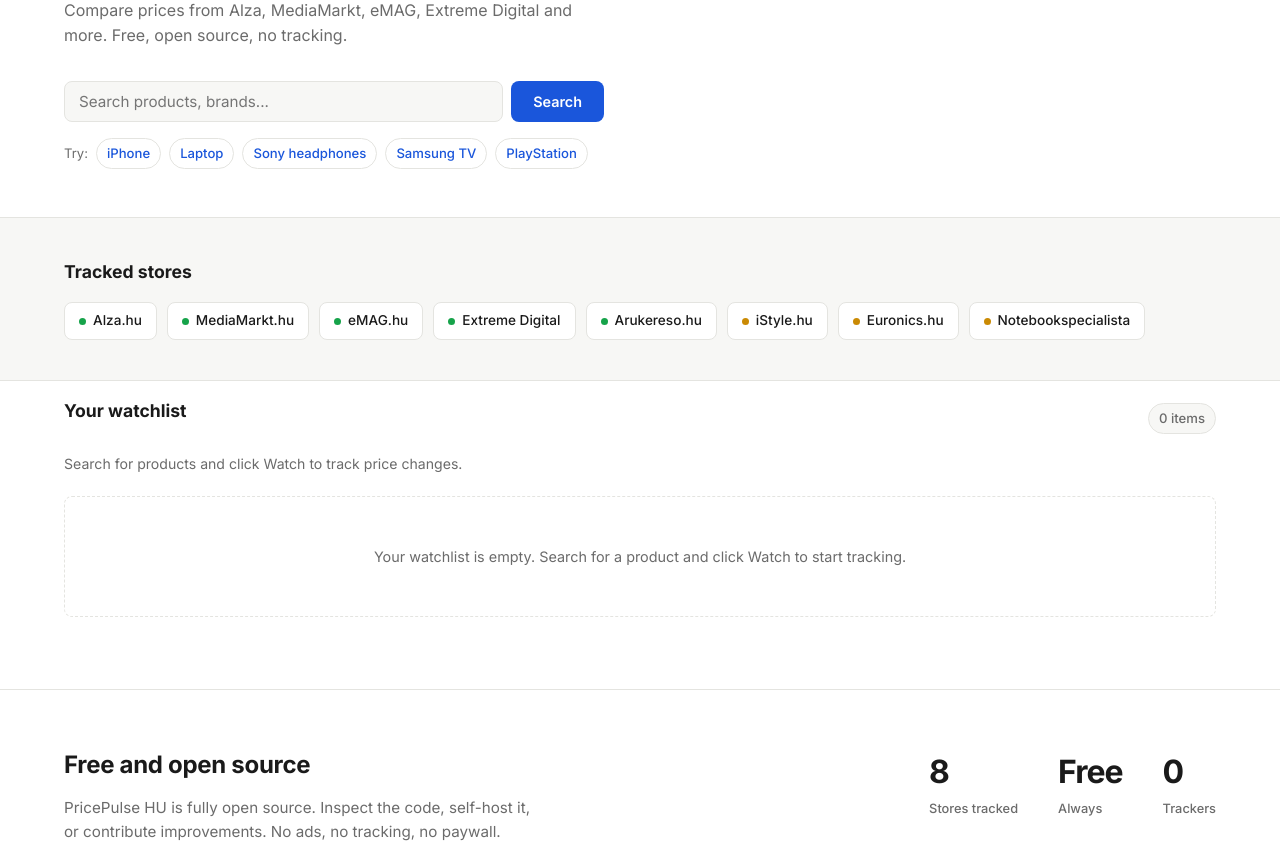
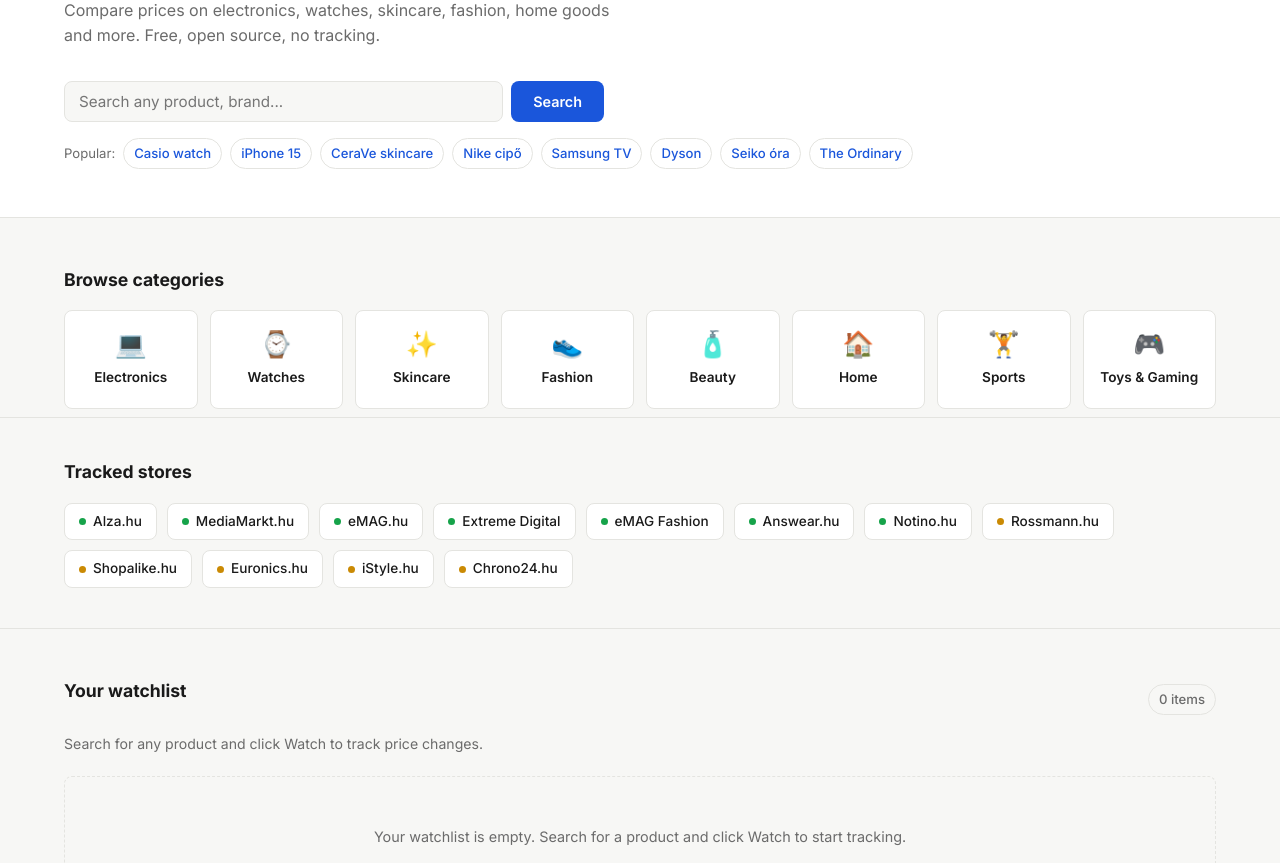
Before and after one commit to oliprovscode/hu-deals-finder, a website: page index.html in a window 1280 px wide. Shown: the part 298-1161 px from the top of the page. Drawn offline with Linux system fonts and the light colour scheme.

Commit message:
Expand to all product categories: watches, skincare, fashion, beauty, home, sports + category grid + updated stores

```diff
--- a/index.html
+++ b/index.html
@@ -3,12 +3,12 @@
 <head>
   <meta charset="UTF-8" />
   <meta name="viewport" content="width=device-width, initial-scale=1.0" />
-  <title>PricePulse HU - Best Tech & Electronics Deals in Hungary</title>
-  <meta name="description" content="Compare prices from Alza, MediaMarkt, eMAG, Extreme Digital and more Hungarian electronics stores. Find the biggest discounts updated daily. Free and open source." />
-  <meta name="keywords" content="Hungary deals, akcio, Alza Hungary, MediaMarkt Hungary, eMAG deals, electronics price comparison, tech deals HU" />
+  <title>PricePulse HU - Best Deals in Hungary</title>
+  <meta name="description" content="Compare prices from Hungarian shops across electronics, watches, skincare, fashion, home and more. Find the biggest discounts updated daily. Free and open source." />
+  <meta name="keywords" content="Hungary deals, akcio, Alza Hungary, MediaMarkt Hungary, eMAG deals, price comparison HU, watches Hungary, skincare Hungary, Chrono24" />
   <meta name="robots" content="index, follow" />
-  <meta property="og:title" content="PricePulse HU - Tech Deals in Hungary" />
-  <meta property="og:description" content="Open source price comparison for Hungarian electronics shops." />
+  <meta property="og:title" content="PricePulse HU - Best Deals in Hungary" />
+  <meta property="og:description" content="Open source price comparison for Hungarian shops — electronics, watches, skincare, fashion and more." />
   <meta property="og:type" content="website" />
   <link rel="canonical" href="https://pricepulse-hu.vercel.app/" />
   <link rel="preconnect" href="https://fonts.googleapis.com">
@@ -36,22 +36,41 @@
         <span class="hero-badge">Hungary Only</span>
         <a href="https://github.com/oliprovscode/hu-deals-finder" target="_blank" rel="noopener" class="oss-badge">Open Source</a>
       </div>
-      <h1 class="hero-title">Find the best tech deals<br>across Hungarian shops</h1>
-      <p class="hero-sub">Compare prices from Alza, MediaMarkt, eMAG, Extreme Digital and more. Free, open source, no tracking.</p>
+      <h1 class="hero-title">Find the best deals<br>across Hungarian shops</h1>
+      <p class="hero-sub">Compare prices on electronics, watches, skincare, fashion, home goods and more. Free, open source, no tracking.</p>
       <form class="search-bar" onsubmit="goSearch(event)">
-        <input type="text" id="searchInput" placeholder="Search products, brands..." autocomplete="off" />
+        <input type="text" id="searchInput" placeholder="Search any product, brand..." autocomplete="off" />
         <button type="submit" class="btn-primary">Search</button>
       </form>
       <div class="search-suggestions">
-        <span class="suggestion-label">Try:</span>
-        <a class="suggestion" href="/search.html?q=iPhone">iPhone</a>
-        <a class="suggestion" href="/search.html?q=laptop">Laptop</a>
-        <a class="suggestion" href="/search.html?q=Sony+headphones">Sony headphones</a>
+        <span class="suggestion-label">Popular:</span>
+        <a class="suggestion" href="/search.html?q=Casio+watch">Casio watch</a>
+        <a class="suggestion" href="/search.html?q=iPhone+15">iPhone 15</a>
+        <a class="suggestion" href="/search.html?q=CeraVe+skincare">CeraVe skincare</a>
+        <a class="suggestion" href="/search.html?q=Nike+cip%C5%91">Nike cipő</a>
         <a class="suggestion" href="/search.html?q=Samsung+TV">Samsung TV</a>
-        <a class="suggestion" href="/search.html?q=PlayStation">PlayStation</a>
+        <a class="suggestion" href="/search.html?q=Dyson">Dyson</a>
+        <a class="suggestion" href="/search.html?q=Seiko+%C3%B3ra">Seiko óra</a>
+        <a class="suggestion" href="/search.html?q=The+Ordinary">The Ordinary</a>
       </div>
     </div>
   </header>
+
+  <section class="categories-section">
+    <div class="container">
+      <h2 class="section-title">Browse categories</h2>
+      <div class="cat-grid">
+        <a href="/search.html?q=laptop+akcio" class="cat-card"><span class="cat-icon">💻</span><span>Electronics</span></a>
+        <a href="/search.html?q=kar%C3%B3ra+%C3%B3ra" class="cat-card"><span class="cat-icon">⌚</span><span>Watches</span></a>
+        <a href="/search.html?q=skincare+arc%C3%A1pol%C3%B3" class="cat-card"><span class="cat-icon">✨</span><span>Skincare</span></a>
+        <a href="/search.html?q=Nike+Adidas+cip%C5%91" class="cat-card"><span class="cat-icon">👟</span><span>Fashion</span></a>
+        <a href="/search.html?q=parf%C3%BCm+illatszer" class="cat-card"><span class="cat-icon">🧴</span><span>Beauty</span></a>
+        <a href="/search.html?q=otthon+b%C3%BAtor+akcio" class="cat-card"><span class="cat-icon">🏠</span><span>Home</span></a>
+        <a href="/search.html?q=sport+fitness" class="cat-card"><span class="cat-icon">🏋️</span><span>Sports</span></a>
+        <a href="/search.html?q=j%C3%A1t%C3%A9k+gyerek" class="cat-card"><span class="cat-icon">🎮</span><span>Toys & Gaming</span></a>
+      </div>
+    </div>
+  </section>
 
   <section id="stores" class="stores-section">
     <div class="container">
@@ -61,10 +80,14 @@
         <div class="store-badge"><span class="store-dot green"></span>MediaMarkt.hu</div>
         <div class="store-badge"><span class="store-dot green"></span>eMAG.hu</div>
         <div class="store-badge"><span class="store-dot green"></span>Extreme Digital</div>
-        <div class="store-badge"><span class="store-dot green"></span>Arukereso.hu</div>
+        <div class="store-badge"><span class="store-dot green"></span>eMAG Fashion</div>
+        <div class="store-badge"><span class="store-dot green"></span>Answear.hu</div>
+        <div class="store-badge"><span class="store-dot green"></span>Notino.hu</div>
+        <div class="store-badge"><span class="store-dot yellow"></span>Rossmann.hu</div>
+        <div class="store-badge"><span class="store-dot yellow"></span>Shopalike.hu</div>
+        <div class="store-badge"><span class="store-dot yellow"></span>Euronics.hu</div>
         <div class="store-badge"><span class="store-dot yellow"></span>iStyle.hu</div>
-        <div class="store-badge"><span class="store-dot yellow"></span>Euronics.hu</div>
-        <div class="store-badge"><span class="store-dot yellow"></span>Notebookspecialista</div>
+        <div class="store-badge"><span class="store-dot yellow"></span>Chrono24.hu</div>
       </div>
     </div>
   </section>
@@ -75,7 +98,7 @@
         <h2 class="section-title">Your watchlist</h2>
         <span class="watchlist-count" id="watchlistCount">0 items</span>
       </div>
-      <p class="watchlist-hint">Search for products and click Watch to track price changes.</p>
+      <p class="watchlist-hint">Search for any product and click Watch to track price changes.</p>
       <div class="watchlist-grid" id="watchlistGrid">
         <div class="watchlist-empty"><p>Your watchlist is empty. Search for a product and click Watch to start tracking.</p></div>
       </div>
@@ -93,8 +116,8 @@
         </a>
       </div>
       <div class="oss-stats">
-        <div class="oss-stat"><span class="stat-num">8</span><span class="stat-label">Stores tracked</span></div>
-        <div class="oss-stat"><span class="stat-num">Free</span><span class="stat-label">Always</span></div>
+        <div class="oss-stat"><span class="stat-num">12+</span><span class="stat-label">Stores tracked</span></div>
+        <div class="oss-stat"><span class="stat-num">All</span><span class="stat-label">Categories</span></div>
         <div class="oss-stat"><span class="stat-num">0</span><span class="stat-label">Trackers</span></div>
       </div>
     </div>
--- a/styles.css
+++ b/styles.css
@@ -36,16 +36,23 @@
 .oss-badge { font-size: 0.72rem; font-weight: 600; letter-spacing: 0.06em; text-transform: uppercase; color: var(--green); border: 1px solid var(--green); padding: 4px 10px; border-radius: var(--radius); text-decoration: none; transition: background 0.12s; }
 .oss-badge:hover { background: #f0fdf4; }
 .hero-title { font-size: clamp(1.9rem, 4vw, 3rem); font-weight: 700; line-height: 1.15; letter-spacing: -1px; margin-bottom: 16px; }
-.hero-sub { font-size: 1rem; color: var(--text-muted); max-width: 540px; margin-bottom: 32px; }
+.hero-sub { font-size: 1rem; color: var(--text-muted); max-width: 560px; margin-bottom: 32px; }
 .search-bar { display: flex; gap: 8px; max-width: 540px; margin-bottom: 16px; }
 .search-bar input { flex: 1; border: 1px solid var(--border); border-radius: var(--radius); padding: 10px 14px; font-size: 0.95rem; font-family: inherit; background: var(--bg); color: var(--text); outline: none; transition: border-color 0.15s; }
 .search-bar input:focus { border-color: var(--accent); }
-.btn-primary { background: var(--accent); color: #fff; border: none; padding: 10px 22px; border-radius: var(--radius); font-size: 0.9rem; font-weight: 600; font-family: inherit; cursor: pointer; transition: background 0.15s; }
+.btn-primary { background: var(--accent); color: #fff; border: none; padding: 10px 22px; border-radius: var(--radius); font-size: 0.9rem; font-weight: 600; font-family: inherit; cursor: pointer; transition: background 0.15s; white-space: nowrap; }
 .btn-primary:hover { background: var(--accent-dark); }
 .search-suggestions { display: flex; align-items: center; gap: 8px; flex-wrap: wrap; }
 .suggestion-label { font-size: 0.82rem; color: var(--text-muted); }
 .suggestion { font-size: 0.82rem; font-weight: 500; color: var(--accent); text-decoration: none; border: 1px solid var(--border); padding: 4px 10px; border-radius: 99px; background: var(--surface); transition: all 0.12s; }
 .suggestion:hover { border-color: var(--accent); background: #eff6ff; }
+
+/* CATEGORY GRID */
+.categories-section { padding: 48px 0 8px; }
+.cat-grid { display: grid; grid-template-columns: repeat(auto-fill, minmax(130px, 1fr)); gap: 12px; }
+.cat-card { background: var(--surface); border: 1px solid var(--border); border-radius: var(--radius); padding: 20px 12px; display: flex; flex-direction: column; align-items: center; gap: 10px; text-decoration: none; color: var(--text); font-size: 0.85rem; font-weight: 600; transition: all 0.15s; text-align: center; }
+.cat-card:hover { border-color: var(--accent); box-shadow: var(--shadow-md); color: var(--accent); }
+.cat-icon { font-size: 1.6rem; line-height: 1; }
 
 /* SEARCH PAGE HEADER */
 .search-page-header { background: var(--surface); border-bottom: 1px solid var(--border); padding: 24px 0 20px; }
@@ -60,7 +67,7 @@
 .sort-row select { border: 1px solid var(--border); border-radius: var(--radius); padding: 5px 10px; font-size: 0.85rem; font-family: inherit; background: var(--surface); color: var(--text); cursor: pointer; outline: none; }
 
 /* STORES */
-.stores-section { padding: 40px 0; }
+.stores-section { padding: 40px 0; border-top: 1px solid var(--border); }
 .section-title { font-size: 1.1rem; font-weight: 700; margin-bottom: 16px; }
 .stores-grid { display: flex; flex-wrap: wrap; gap: 10px; }
 .store-badge { display: flex; align-items: center; gap: 7px; background: var(--surface); border: 1px solid var(--border); border-radius: var(--radius); padding: 7px 14px; font-size: 0.85rem; font-weight: 500; }
@@ -102,7 +109,7 @@
 }
 
 /* WATCHLIST */
-.watchlist-section { padding: 16px 0 72px; border-top: 1px solid var(--border); background: var(--surface); }
+.watchlist-section { padding: 48px 0 72px; border-top: 1px solid var(--border); }
 .section-header { display: flex; align-items: center; justify-content: space-between; margin-bottom: 12px; flex-wrap: wrap; gap: 10px; }
 .watchlist-count { font-size: 0.82rem; font-weight: 500; color: var(--text-muted); background: var(--bg); border: 1px solid var(--border); padding: 4px 10px; border-radius: 99px; }
 .watchlist-hint { font-size: 0.88rem; color: var(--text-muted); margin-bottom: 20px; }
@@ -146,4 +153,5 @@
   .search-bar { flex-direction: column; }
   .results-toolbar { flex-direction: column; align-items: flex-start; }
   .oss-inner { flex-direction: column; }
+  .cat-grid { grid-template-columns: repeat(4, 1fr); }
 }
```
Also changed, not shown: search.html (+8 -7 lines), search.js (+19 -22 lines).
